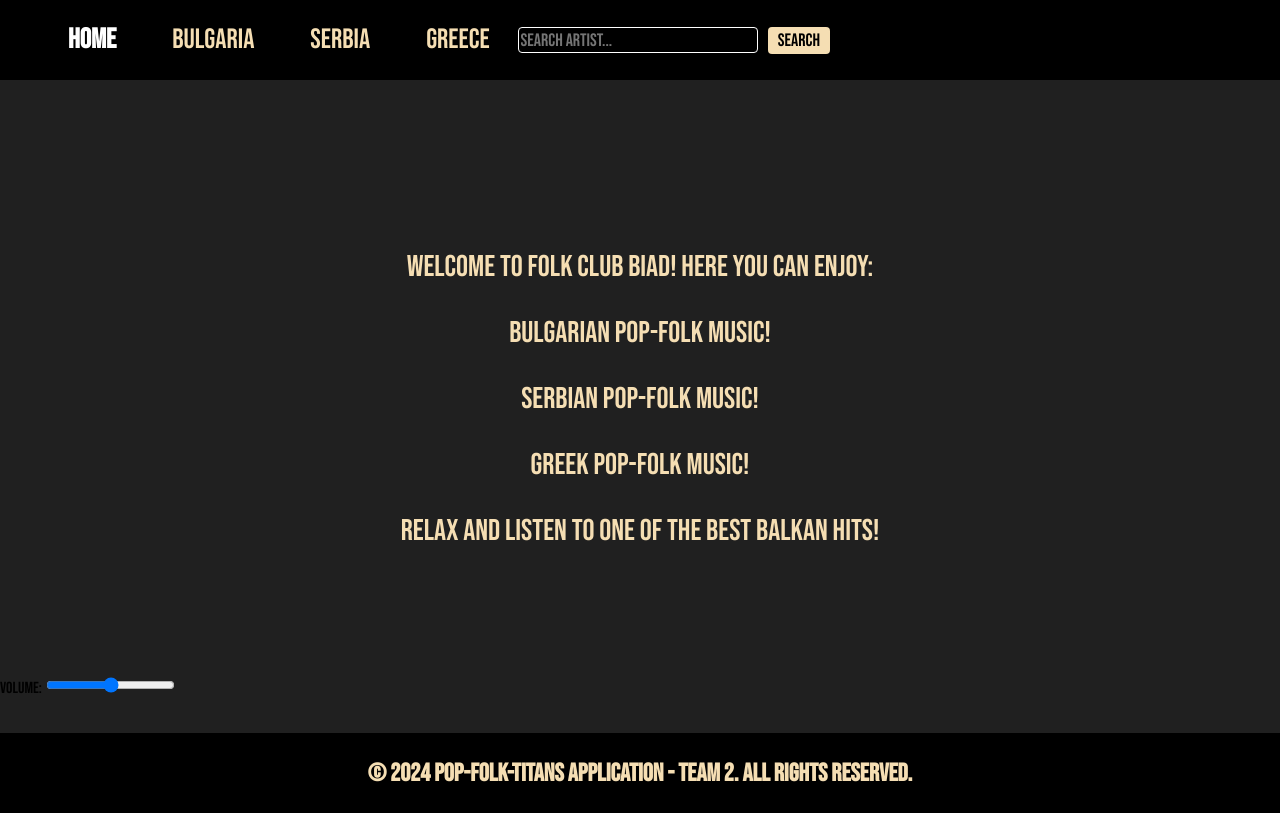
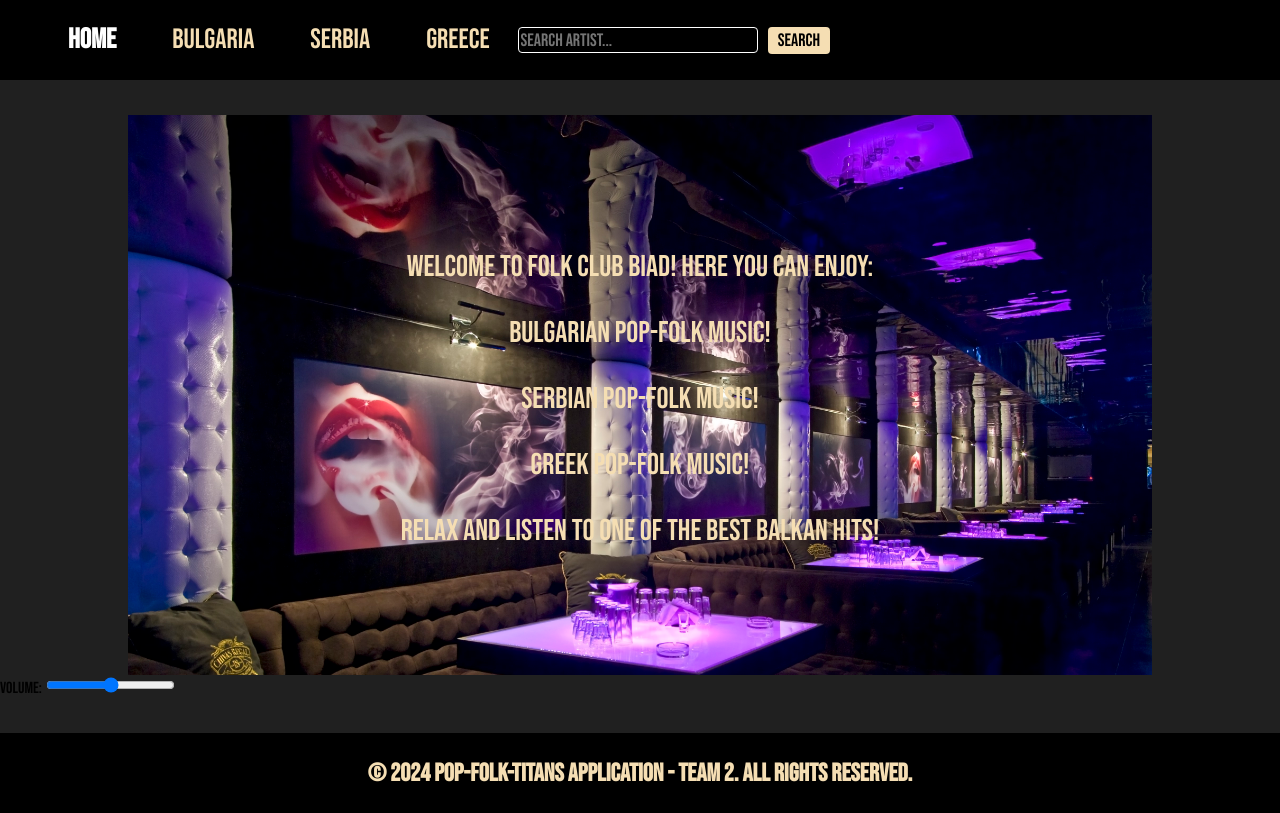
Before and after one commit to plamenggg/Pop-Folk-Titans, a website with bundled scripts: page index.html in a window 1280 px wide. Built offline with nearby package versions, Linux system fonts and the light colour scheme; files whose address does not match are found by name.

Commit message:
Slight changes to the Css

```diff
--- a/style.css
+++ b/style.css
@@ -81,7 +81,7 @@ html, body {
     background-color: #202020;
     margin: 0 auto;
     min-height: 70vh;
-    background-image: url(images/Xaudio-Club-Revue-3.jpg);
+    background-image: url(imgs/Xaudio-Club-Revue-3.jpg);
     background-position: center top;
     background-size: cover;
     background-repeat: no-repeat;
```
